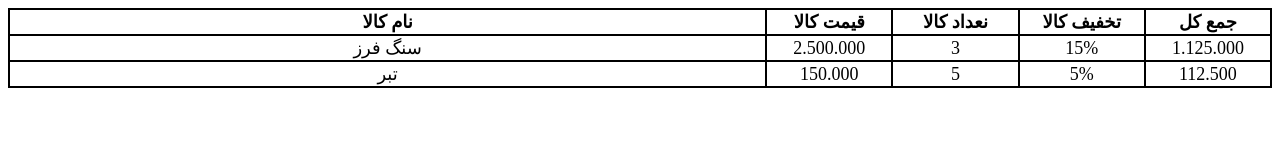
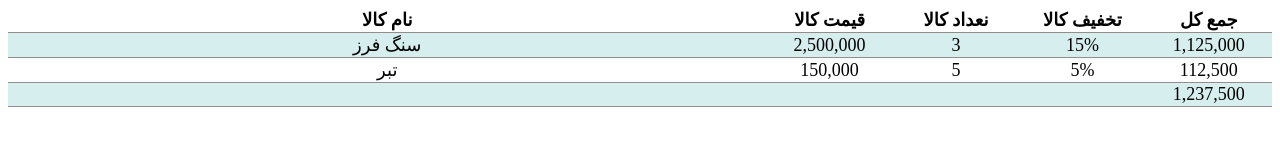
Before and after one commit to hossein-313-313/webdisign, a plain HTML site: page index5.html in a window 1280 px wide. Drawn offline with Linux system fonts and the light colour scheme.

Commit message:
Add files via upload

```diff
--- a/index5.html
+++ b/index5.html
@@ -13,16 +13,25 @@
     table {
 
         text-align: center;
-        border: 2px solid black;
+
         width: 100%;
         font-size: large;
         border-collapse: collapse;
     }
-    tr, td, th{
-        border: 2px solid black;
 
+    tr,
+    td,
+    th {
+
+
+        border-bottom: 0.99999px solid rgb(149, 140, 140);
     }
 
+    tr:nth-child(even) {
+
+        background-color: #D6EEEE;
+        border-bottom: 1px solid black;
+    }
 </style>
 
 
@@ -44,10 +53,10 @@
         <tr>
 
             <td>سنگ فرز</td>
-            <td>2.500.000</td>
+            <td>2,500,000</td>
             <td>3</td>
             <td>15%</td>
-            <td>1.125.000</td>
+            <td>1,125,000</td>
 
 
         </tr>
@@ -55,13 +64,20 @@
         <tr>
 
             <td>تبر</td>
-            <td>150.000</td>
+            <td>150,000</td>
             <td>5</td>
             <td>5%</td>
-            <td>112.500</td>
+            <td>112,500</td>
 
+        </tr>
 
+        <tr>
 
+            <td></td>
+            <td></td>
+            <td></td>
+            <td></td>
+            <td>1,237,500</td>
         </tr>
 
 
--- /dev/null
+++ b/style.css
@@ -0,0 +1,15 @@
+*{
+
+direction: ltr;
+margin: 0;
+box-sizing: border-box;
+
+}
+
+header{
+
+padding: 5px;
+border: 2px solid black;
+
+
+}
```
Also changed, not shown: index4.html (added, +47 -0 lines), style1.css (+7 -7 lines).
